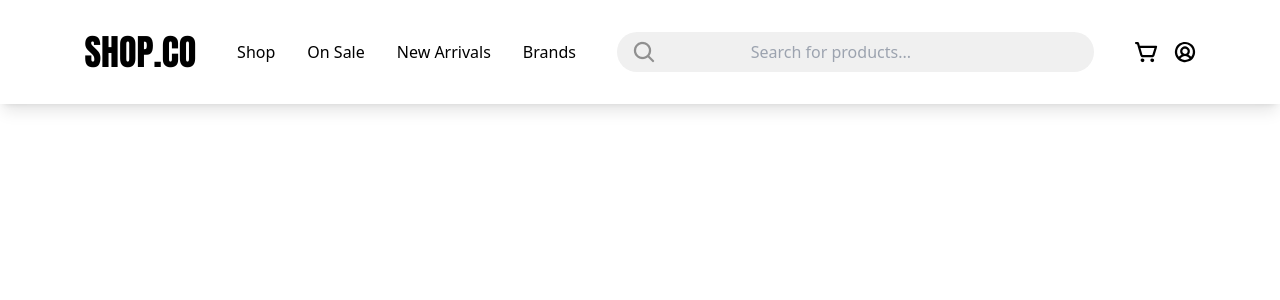
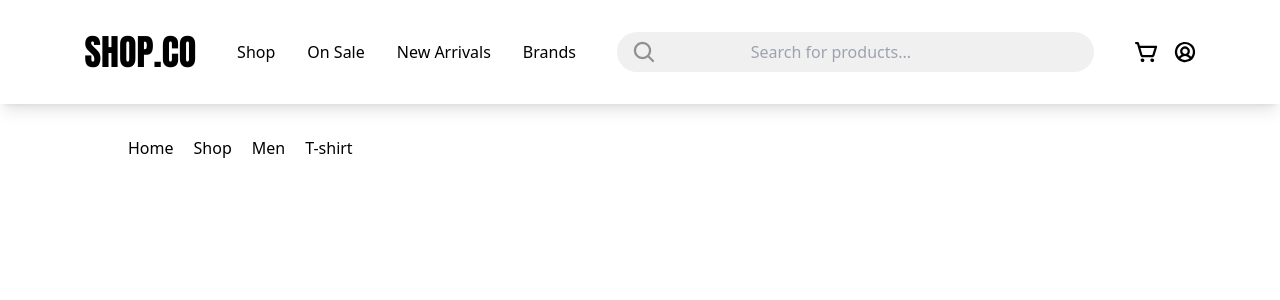
Before and after one commit to Dawar-Anwar-Khan/The-shopping-App-, a React (Vite) app: page /productdetails in a window 1280 px wide. Shown: the top 300 px of the page. Built offline with nearby package versions, Linux system fonts and the light colour scheme.

Commit message:
intialized nav & details compo

```diff
--- a/src/assets/components/TopSelling/TopSelling.jsx
+++ b/src/assets/components/TopSelling/TopSelling.jsx
@@ -1,6 +1,7 @@
 import { useState } from 'react'
 import tshirt from '../../images/t-shirt.svg'
 import TopSellings from './topSelling'
+import { NavLink } from 'react-router'
 
 export default function TopSelling() {
     const [isActive , setIsActive] = useState(false)
@@ -13,7 +14,7 @@ export default function TopSelling() {
                         TopSellings.map((data , i) => {
                             return <div key={i} className='h-96 w-72'>
                         <div className='bg-[#f2f0f1] h-60 w-60 rounded-2xl overflow-hidden'>
-                            <img className='object-contain' src={tshirt} alt="" />
+                            <NavLink to={`/productdetails`}><img className='object-contain' src={tshirt} alt="" /></NavLink>
                         </div>
                         <p className='mb-3 mt-2  font-bold font-satoshi'>
                             {data.type}
--- /dev/null
+++ b/src/assets/components/productD/Details.jsx
@@ -0,0 +1,26 @@
+import React from 'react'
+
+export default function Details() {
+  return (
+    <section>
+        <div>
+            <div>
+                <div></div>
+                <div></div>
+                <div></div>
+            </div>
+            <div></div>
+        </div>
+        <div>
+            <div>
+                <h1></h1>
+                <p></p>
+                <p></p>
+            </div>
+            <div></div>
+            <div></div>
+            <div></div>
+        </div>
+    </section>
+  )
+}
--- /dev/null
+++ b/src/assets/components/productD/Nav.jsx
@@ -0,0 +1,14 @@
+import React from 'react'
+
+export default function Nav() {
+  return (
+    <div className='max-w-screen-2xl mx-auto px-32 py-8'>
+        <ul className='flex gap-5'>
+            <li>Home </li>
+            <li>Shop </li>
+            <li>Men </li>
+            <li>T-shirt</li>
+        </ul>
+    </div>
+  )
+}
--- a/src/assets/components/productD/ProductDetailPage.jsx
+++ b/src/assets/components/productD/ProductDetailPage.jsx
@@ -1,10 +1,11 @@
 import React from 'react'
 import Header from "../Header"
+import Nav from './Nav'
 
 export default function ProductDetailPage() {
   return (
     <>
-    <div></div>
+    <Nav />
     </>
   )
 }
```
